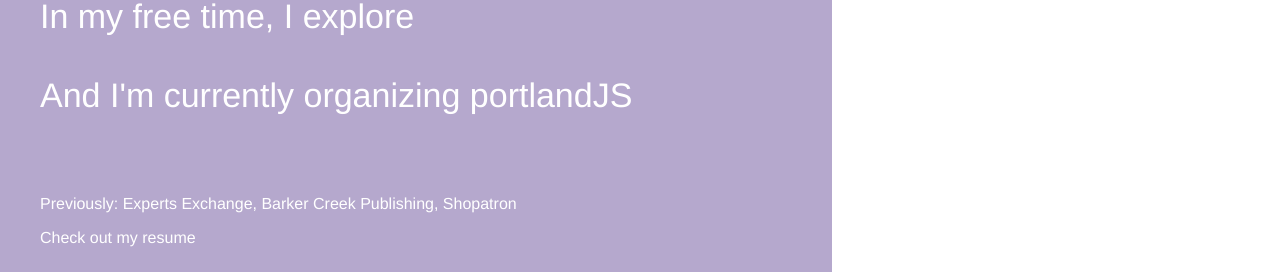
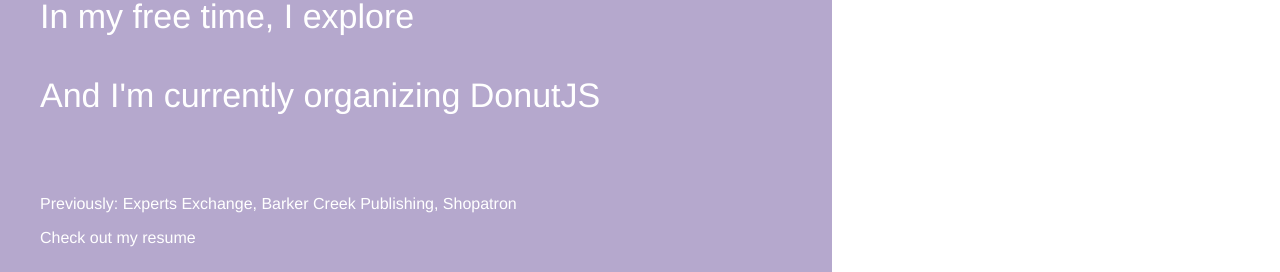
Before and after one commit to emplums/emily-plummer.github.io, a Jekyll site: the page index.html, which Jekyll copies as it is, in a window 1280 px wide. Shown: the part 421-693 px from the top of the page. Built offline with Jekyll 4.4.1, drawn with Linux system fonts in a browser that asks for light colours.

Commit message:
update donutjs link

```diff
--- a/index.html
+++ b/index.html
@@ -15,7 +15,7 @@
       <p class="statement">I make software at <a href="http://www.workwithopal.com">Opal Labs</a></p>
       <p class="statement">I'm also on the Board of Directors for <a href="http://www.openfarm.cc">OpenFarm</a></p>
       <p class="statement">In my free time, I <a href="https://www.flickr.com/photos/135574082@N07/albums">explore</a></p>
-      <p class="statement">And I'm currently organizing <a href="https://github.com/emily-plummer/portland_js">portlandJS</a></p>
+      <p class="statement">And I'm currently organizing <a href="https://github.com/donut-js/donut-js.github.io">DonutJS</a></p>
       <div class="minor">
         <p>Previously: Experts Exchange, Barker Creek Publishing, Shopatron</p>
 <!--         <p>Take a look at some of my techincal skills</p>
```
